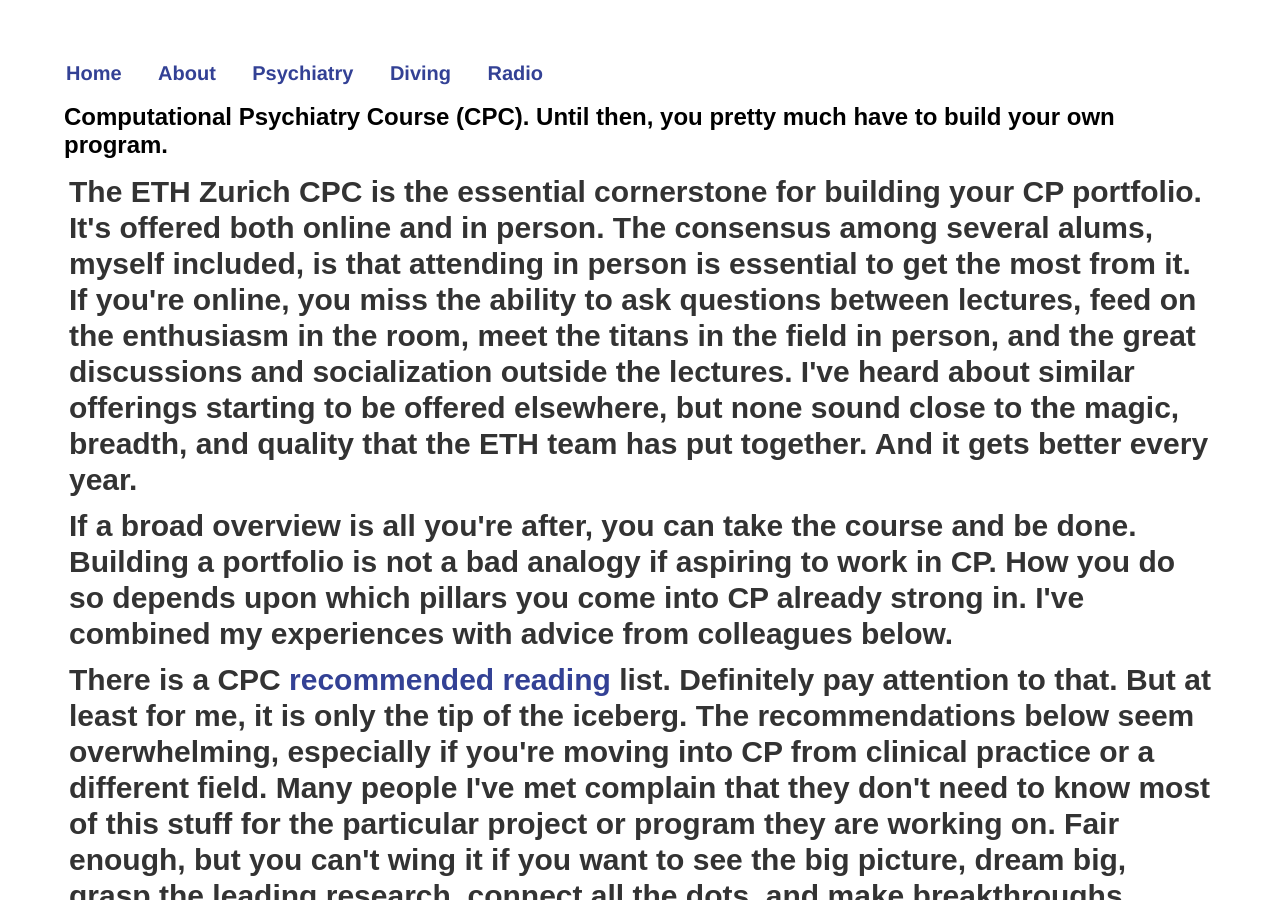
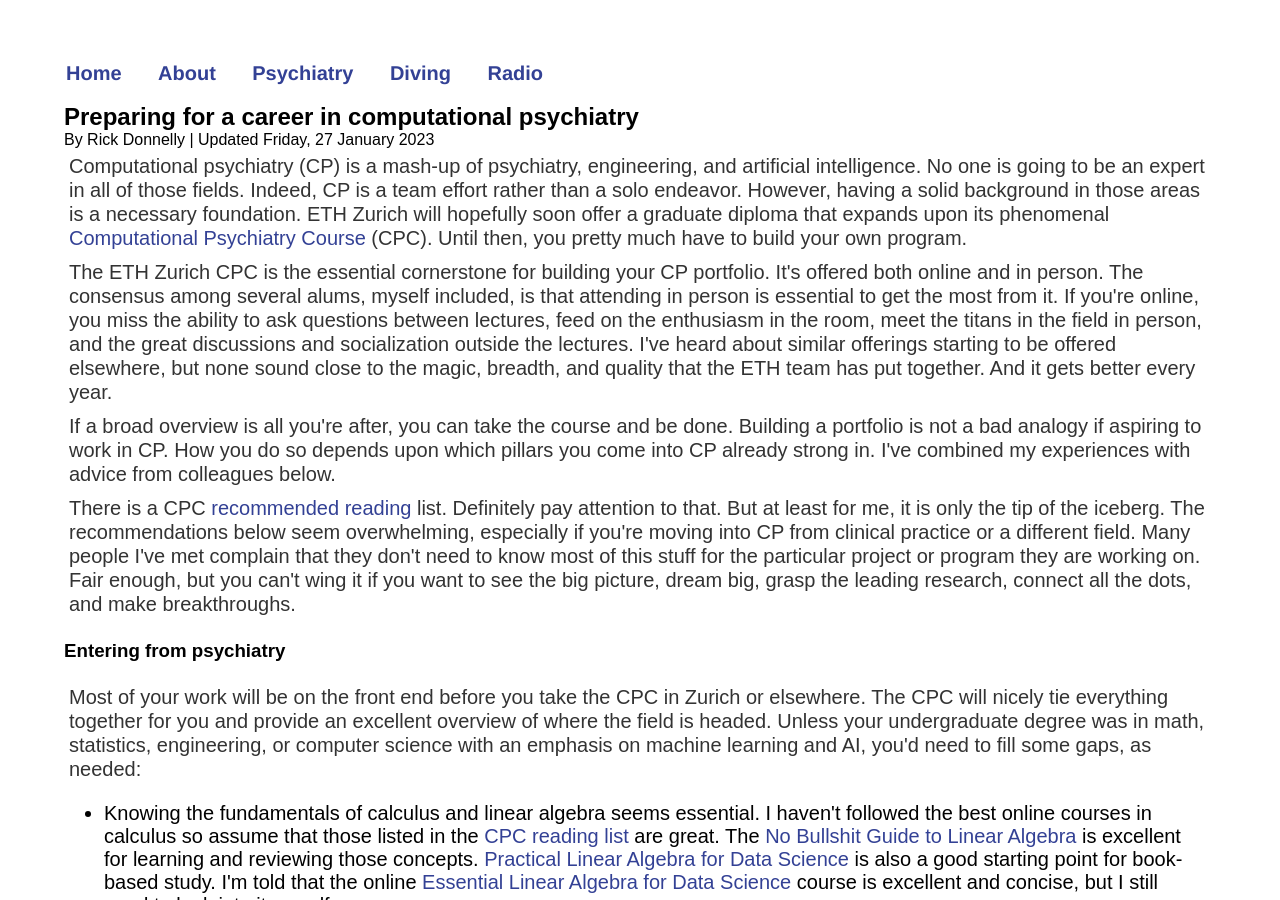
Before and after one commit to rickdonnelly/rickdonnelly.github.io, a Jekyll site: the page built from psychiatry/learning-cp.html, in a window 1280 px wide and 900 px high. Built offline with Jekyll 4.4.1, drawn with Linux system fonts in a browser that asks for light colours.

Commit message:
Update learning-cp.html

```diff
--- a/psychiatry/learning-cp.html
+++ b/psychiatry/learning-cp.html
@@ -4,7 +4,7 @@ title: Preparing for a career in computational psychiatry
 ---
 
 <div>
-  <h2 style="padding:0px; margin:0px;>Preparing for a career in computational psychiatry</h2>
+  <h2 style="padding:0px; margin:0px;">Preparing for a career in computational psychiatry</h2>
   <font size=small>By Rick Donnelly | Updated Friday, 27 January 2023</font>
 
   <p>Computational psychiatry (CP) is a mash-up of psychiatry, engineering, and artificial intelligence. No one is going to be an expert in all of those fields. Indeed, CP is a team effort rather than a solo endeavor. However, having a solid background in those areas is a necessary foundation. ETH Zurich will hopefully soon offer a graduate diploma that expands upon its phenomenal <a href="https://www.translationalneuromodeling.org/cpcourse/">Computational Psychiatry Course</a> (CPC). Until then, you pretty much have to build your own program.</p>
```
